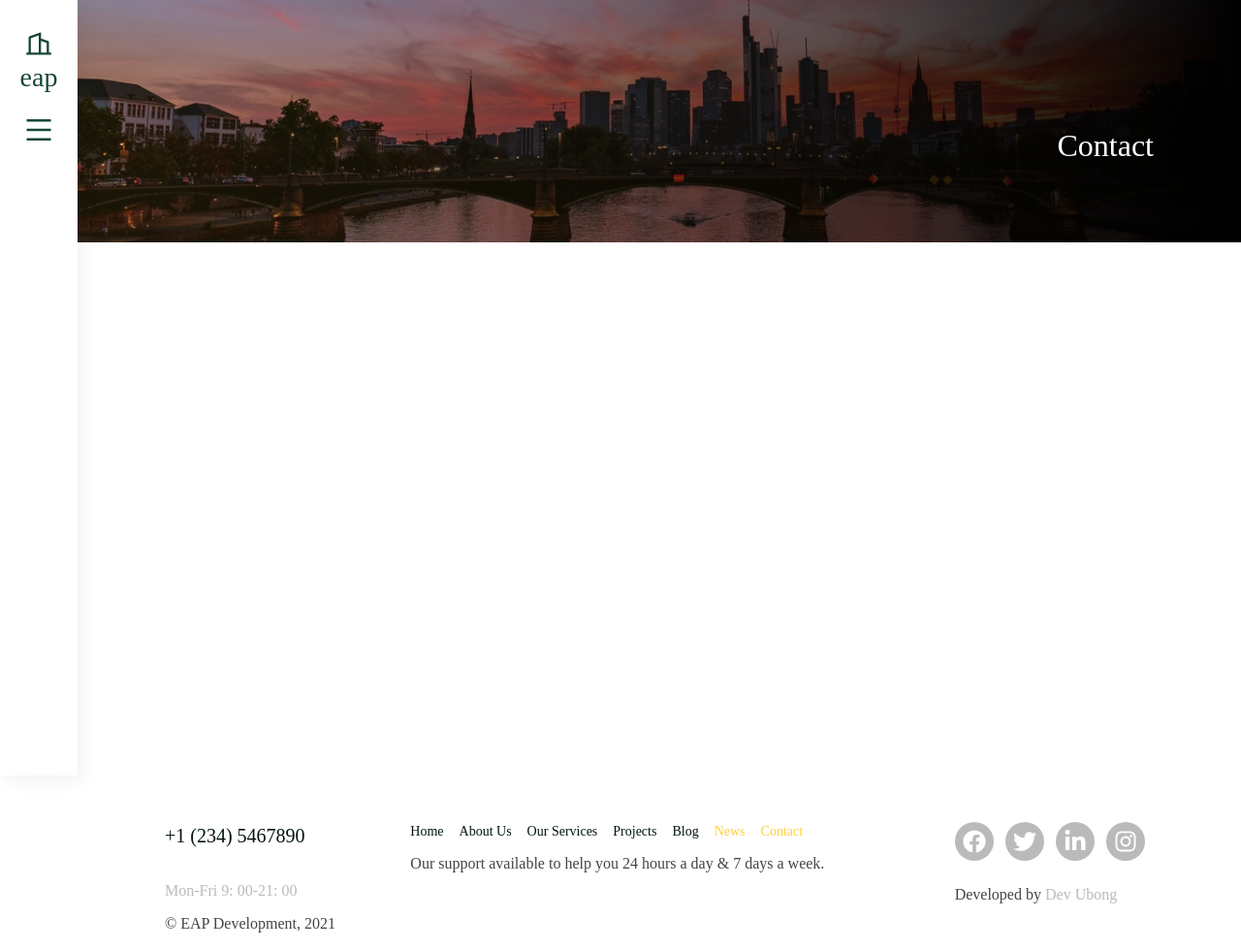
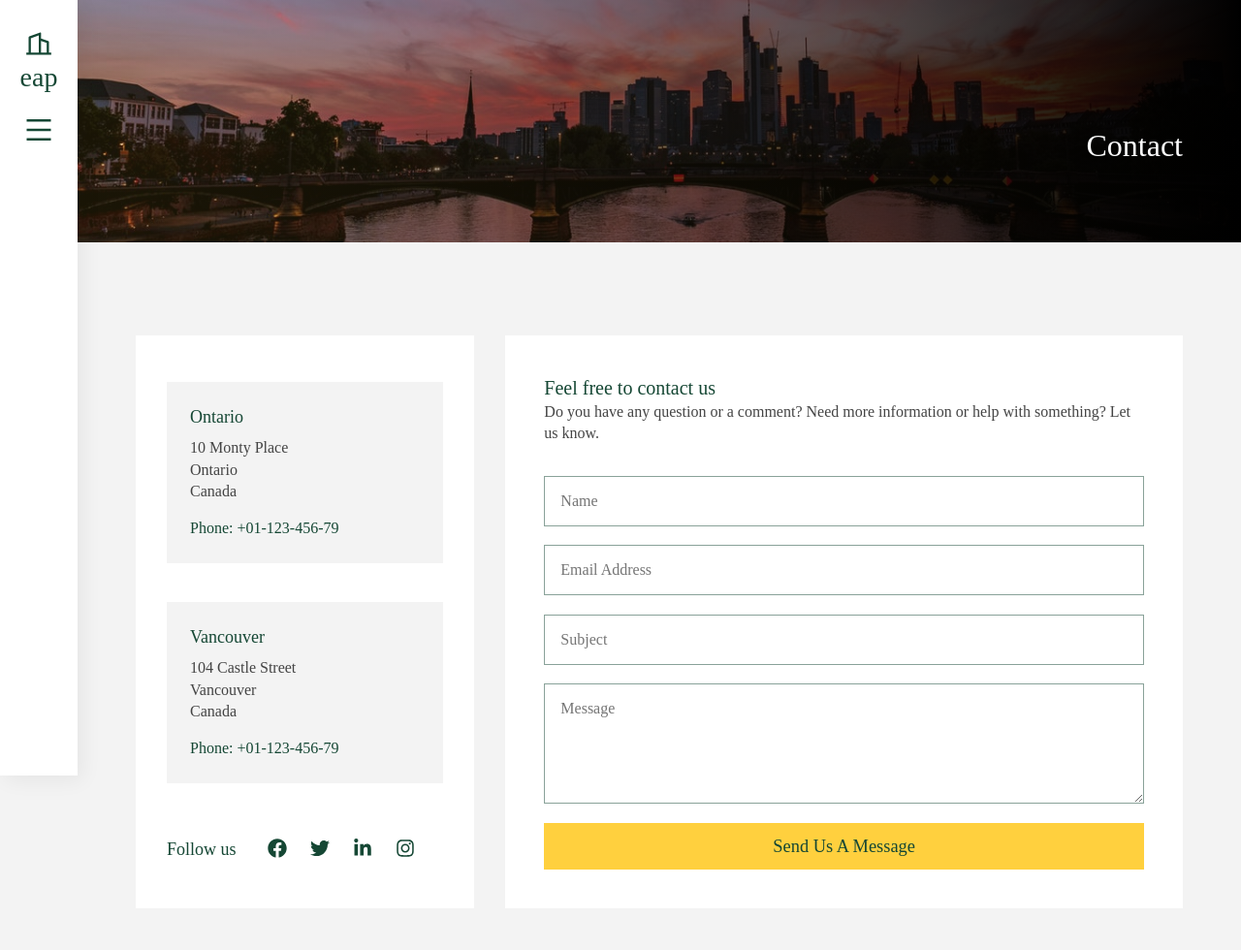
Before and after one commit to ubong-s/EAP, a Gatsby site: page /contact in a window 1280 px wide. Shown: the top 980 px of the page at 97% size. Built offline with nearby package versions, Linux system fonts and the light colour scheme; Gatsby itself is replaced by a stand-in of ours; a web font is replaced by a local one.

Commit message:
second commit

```diff
--- a/src/components/Footer.js
+++ b/src/components/Footer.js
@@ -95,7 +95,7 @@ export const FooterContainer = styled.footer`
 
   @media screen and (min-width: 1024px) {
     grid-template-columns: 1fr 2.5fr 1fr;
-    padding: 3rem 0;
+    padding: 4rem 0;
   }
 
   p {
@@ -112,7 +112,7 @@ export const FooterContainer = styled.footer`
   }
 
   .time {
-    color: ${theme.neutralLight};
+    color: ${theme.textColor};
     margin-top: 2rem;
   }
 
@@ -145,7 +145,7 @@ export const FooterContainer = styled.footer`
         display: flex;
         align-items: center;
         color: ${theme.themeWhite};
-        background-color: ${theme.neutralLight};
+        background-color: ${theme.textColor};
         padding: 0.5rem;
         border-radius: 50%;
 
@@ -170,13 +170,13 @@ export const FooterContainer = styled.footer`
         text-transform: capitalize;
 
         &:hover {
-          color: ${theme.accentColor};
+          color: ${theme.textColor};
           transition: ${theme.transitionEase};
         }
       }
 
       .active {
-        color: ${theme.accentColor};
+        color: ${theme.textColor};
       }
     }
   }
--- /dev/null
+++ b/src/components/Form.js
@@ -0,0 +1,132 @@
+import React from "react"
+import styled from "styled-components"
+import { theme } from "../styles/theme"
+
+const Form = () => {
+  return (
+    <ContactForm>
+      <h3>Feel free to contact us</h3>
+      <p>
+        Do you have any question or a comment? Need more information or help
+        with something? Let us know.
+      </p>
+
+      <form className="form" id="form">
+        <div className="form-control">
+          <label htmlFor="name">First Name</label>
+          <input aria-label="name" type="text" id="name" placeholder="Name" />
+          <small>error message</small>
+        </div>
+        <div className="form-control">
+          <label htmlFor="email">Email Address</label>
+          <input
+            aria-label="email"
+            type="email"
+            id="email"
+            placeholder="Email Address"
+          />
+          <small>error message</small>
+        </div>
+        <div className="form-control">
+          <label htmlFor="last-name">Subject</label>
+          <input
+            aria-label="subject"
+            type="text"
+            id="subject"
+            placeholder="Subject"
+          />
+          <small>error message</small>
+        </div>
+        <div className="form-control">
+          <label htmlFor="message">message</label>
+          <textarea
+            aria-label="message"
+            id="message"
+            cols="30"
+            rows="5"
+            placeholder="Message"
+          ></textarea>
+          <small>error message</small>
+        </div>
+        <button className="btn form-btn">Send us a message</button>
+      </form>
+    </ContactForm>
+  )
+}
+
+export default Form
+
+const ContactForm = styled.div`
+  grid-area: form;
+  padding: 2.5rem;
+  background-color: ${theme.themeWhite};
+
+  @media screen and (min-width: 768px) {
+  }
+  @media screen and (min-width: 1024px) {
+    h3 {
+      font-size: 20px;
+    }
+  }
+
+  .form {
+    margin-top: 2rem;
+
+    &-control {
+      & label {
+        display: none;
+      }
+
+      & input,
+      & textarea {
+        font-size: 1rem;
+        border: 0.5px solid rgba(21, 71, 52, 0.5);
+        display: block;
+        width: 100%;
+        padding: 1rem;
+      }
+      & input::placeholder,
+      & textarea::placeholder {
+        font-family: ${theme.fontSecondary};
+      }
+
+      & input:focus,
+      & textarea:focus {
+        outline: 0;
+        border-color: ${theme.primaryColor};
+        font-weight: 600;
+      }
+
+      &.success input {
+        border-color: green;
+      }
+
+      &.error input {
+        border-color: red;
+      }
+
+      & small {
+        display: block;
+        font-size: 0.65rem;
+        font-style: italic;
+        font-weight: 600;
+        text-align: right;
+        color: red;
+        bottom: 0;
+        left: 0;
+        margin-top: 5px;
+        visibility: hidden;
+      }
+
+      &.error small {
+        visibility: visible;
+        margin-bottom: 1rem;
+      }
+    }
+
+    &-btn {
+      display: block;
+      width: 100%;
+    }
+  }
+`
--- /dev/null
+++ b/src/components/Locations.js
@@ -0,0 +1,110 @@
+import React from "react"
+import styled from "styled-components"
+import { theme } from "../styles/theme"
+import socialData from "../constants/socials"
+
+const Locations = () => {
+  return (
+    <ContactLocations>
+      {/* <!-- single location --> */}
+      <ContactLocationsBox>
+        <h4>Ontario</h4>
+        <p>
+          10 Monty Place <br />
+          Ontario <br />
+          Canada
+        </p>
+        <a href="tel:+011234567890">Phone: +01-123-456-79</a>
+      </ContactLocationsBox>
+      {/* <!-- single location end--> */}
+
+      {/* <!-- single location --> */}
+      <ContactLocationsBox>
+        <h4>Vancouver</h4>
+        <p>
+          104 Castle Street <br />
+          Vancouver <br />
+          Canada
+        </p>
+        <a href="tel:+011234567890">Phone: +01-123-456-79</a>
+      </ContactLocationsBox>
+      {/* <!-- single location end--> */}
+
+      <ContactLocationsSocial>
+        <h4>Follow us</h4>
+        <ul>
+          {socialData.map((item, index) => (
+            <li>
+              <a href={item.link} target="_blank" rel="noreferrer">
+                {item.icon}
+              </a>
+            </li>
+          ))}
+        </ul>
+      </ContactLocationsSocial>
+    </ContactLocations>
+  )
+}
+
+export default Locations
+
+const ContactLocations = styled.div`
+  grid-area: locations;
+  padding: 2rem;
+  background-color: ${theme.themeWhite};
+  /* align-self: flex-start; */
+
+  @media screen and (min-width: 768px) {
+    display: grid;
+    grid-template-columns: repeat(2, 1fr);
+  }
+
+  @media screen and (min-width: 1024px) {
+    grid-template-columns: 1fr;
+  }
+
+  h4 {
+    font-size: 18px;
+    margin-bottom: 0.5rem;
+    color: ${theme.primaryColor};
+  }
+`
+
+const ContactLocationsBox = styled.div`
+  background-color: ${theme.neutralLight};
+  margin: 1rem 0;
+  padding: 1.5rem;
+  align-self: flex-start;
+
+  a {
+    color: ${theme.primaryColor};
+    transition: all 0.2s ease-in-out;
+
+    &:hover {
+      color: ${theme.primaryColor};
+    }
+  }
+`
+const ContactLocationsSocial = styled.div`
+  display: flex;
+  margin-top: 2rem;
+  gap: 2rem;
+
+  h4 {
+    font-size: 18px;
+  }
+
+  ul {
+    display: flex;
+    gap: 1.5rem;
+  }
+
+  a {
+    color: ${theme.primaryColor};
+    font-size: 1.25rem;
+
+    &:hover {
+      color: ${theme.accentColor};
+    }
+  }
+`
--- a/src/components/Navbar.js
+++ b/src/components/Navbar.js
@@ -52,7 +52,7 @@ const Header = styled.header`
     left: 0;
     width: 80px;
     height: 100vh;
-    background-color: transparent;
+    /* background-color: transparent; */
   }
 `
 const Nav = styled.nav`
--- a/src/components/Service.js
+++ b/src/components/Service.js
@@ -36,7 +36,7 @@ export default Service
 
 const ServiceLink = styled(Link)`
   padding: 1.5rem;
-  box-shadow: ${theme.shadow};
+  background-color: ${theme.themeWhite};
 
   .services-card {
     display: flex;
--- a/src/pages/contact.js
+++ b/src/pages/contact.js
@@ -3,14 +3,39 @@ import Layout from "../components/Layout"
 import PageHero from "../components/PageHero"
 import ContactHero from "../images/pageHero/contact.jpg"
 import Seo from "../components/SEO"
+import styled from "styled-components"
+import Form from "../components/Form"
+import Locations from "../components/Locations"
 
 const Contact = () => {
   return (
     <Layout>
       <Seo title="Contact" description="This is our Contact page" />
       <PageHero title="Contact" backgroundImg={ContactHero} />
+
+      <ContactSection>
+        <div className="container">
+          <Locations />
+          <Form />
+        </div>
+      </ContactSection>
     </Layout>
   )
 }
 
 export default Contact
+
+const ContactSection = styled.section`
+  .container {
+    display: grid;
+    gap: 2rem;
+    grid-template-areas:
+      "form"
+      "locations";
+
+    @media screen and (min-width: 1024px) {
+      grid-template-columns: 1fr 2fr;
+      grid-template-areas: "locations form";
+    }
+  }
+`
--- a/src/styles/globalStyle.js
+++ b/src/styles/globalStyle.js
@@ -16,6 +16,7 @@ export const GlobalStyle = createGlobalStyle`
 
    body {
       line-height: 1.4;
+      background: ${theme.neutralLight};
 
       @media screen and (min-width: 992px) {
          margin-left: 80px;
@@ -33,10 +34,17 @@ export const GlobalStyle = createGlobalStyle`
       font-family: ${theme.fontSecondary};
       color: ${theme.textColor};
       font-size: 0.9rem;
+      margin-bottom: 1rem;
 
       @media screen and (min-width: 992px) {
          font-size: 1rem;
       }
+   }
+
+   blockquote {
+      padding: 1rem 2rem;
+      margin: 0 0 1rem 2rem;
+      border-left: 0.5rem ${theme.primaryColor} solid;
    }
 
    a{
@@ -56,9 +64,17 @@ export const GlobalStyle = createGlobalStyle`
       width: 90%;
       margin: 0 auto;
 
+      /* @media screen and (min-width: 768px) {
+         width: 90%;
+      }
       @media screen and (min-width: 1024px) {
          width: 85%;
-      }
+      } */
+   }
+
+   img {
+      max-width: 100%;
+      margin-bottom: 1rem;
    }
 
    main, footer {
@@ -76,16 +92,16 @@ export const GlobalStyle = createGlobalStyle`
    }
 
    .btn {
-      padding: 0.5rem 1rem;
+      padding: 0.65rem 1rem;
       background: ${theme.accentColor};
       color: ${theme.primaryColor};
       outline: none;
       border: none;
       font-size: 0.9rem;
-      border-radius: 50px;
       cursor: pointer;
       transition: ${theme.transitionEase};
       margin-bottom: 0;
+      text-transform: capitalize;
 
       &:hover {
          background:${theme.primaryColor};
@@ -93,7 +109,7 @@ export const GlobalStyle = createGlobalStyle`
       }
 
       @media screen and (min-width: 1024px) {
-         padding: 1rem 2rem;
+         padding: 0.85rem 1.5rem;
          font-size: 1.15rem;
       }
    }
--- a/src/styles/styles.css
+++ b/src/styles/styles.css
@@ -2,4 +2,5 @@
   color: rgb(21, 71, 52);
   color: rgb(105, 16, 23);
   color: rgb(255, 208, 62);
+  color: #ececec;
 }
--- a/src/styles/theme.js
+++ b/src/styles/theme.js
@@ -5,7 +5,8 @@ export const theme = {
   secondaryColor: "#691017",
   textColor: "#444",
   neutralDark: "#000",
-  neutralLight: "#bababa",
+  neutralLight: "#f3f3f3",
+  neutralLight2: "#ececec",
   neurtralLighter: "rgba(255,255,255,0.2)",
   themeWhite: "#FFF",
   themeDark: "#04150C",
```
Also changed, not shown: src/components/CallToAction.js (added, +78 -0 lines), src/templates/service-template.js (+181 -5 lines), src/components/Map.js (added).
